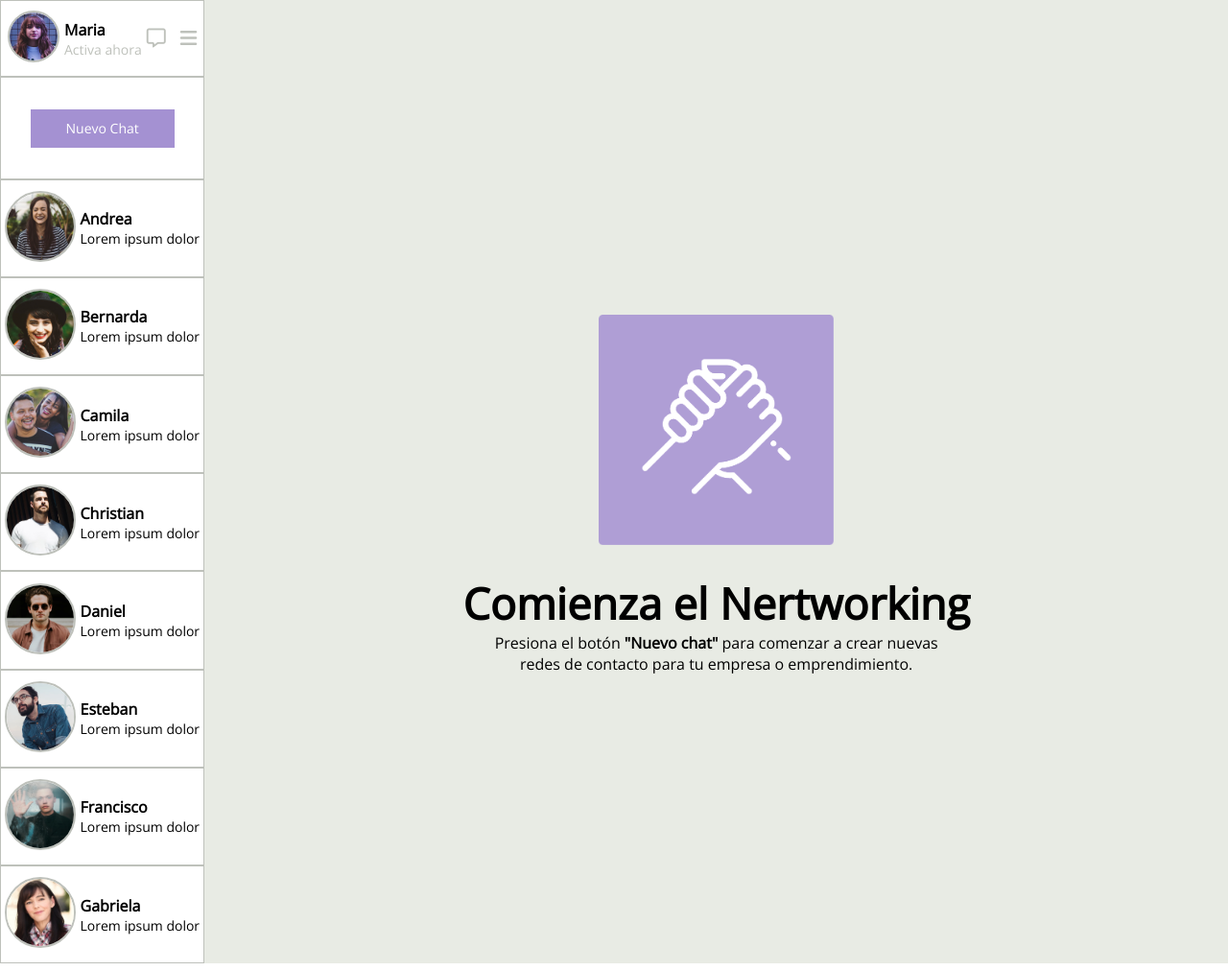
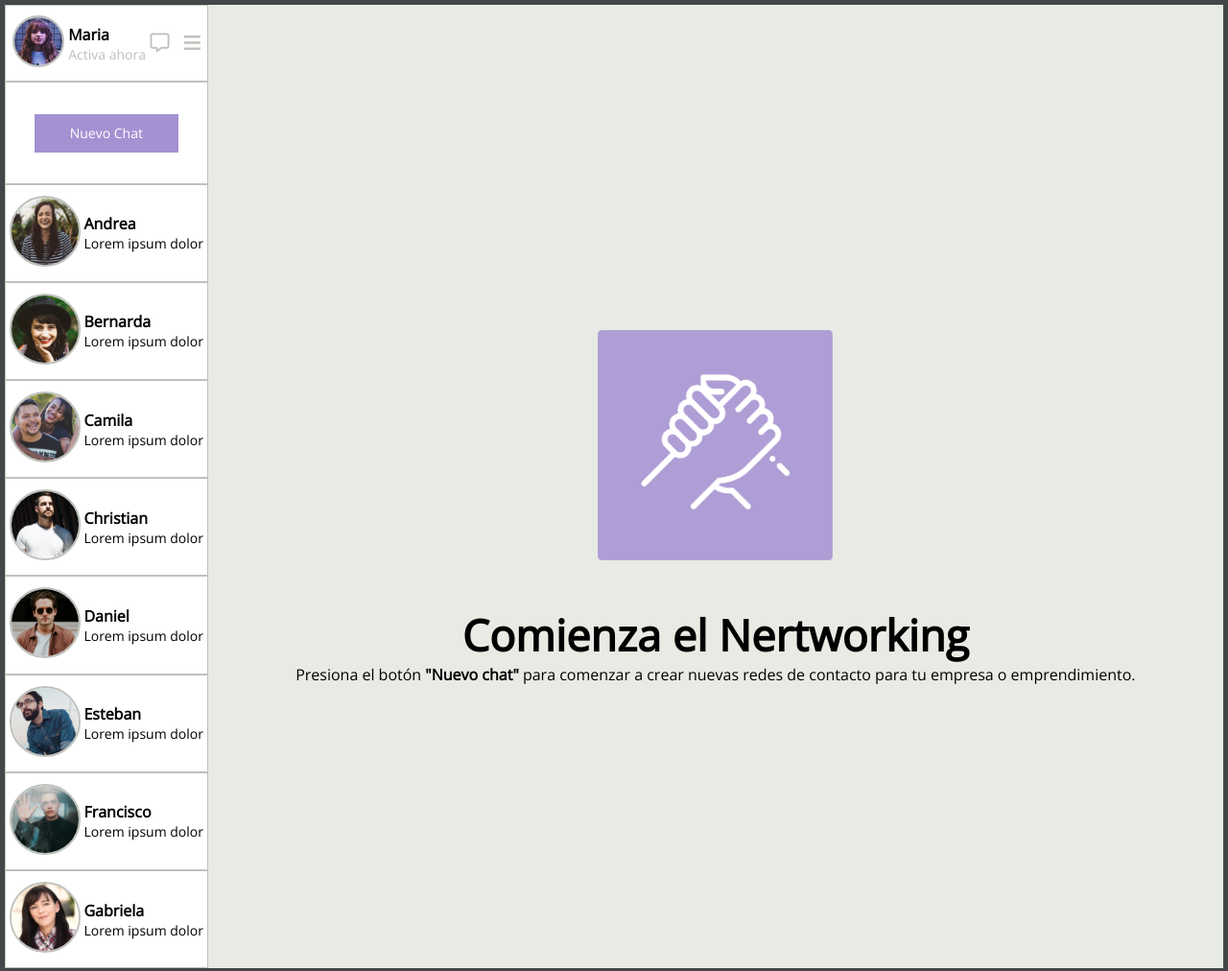
Before and after one commit to jpgit01/sistema-mensajeria, a plain HTML site: page index.html in a window 1280 px wide. Shown: the whole page at 96% size. Drawn offline with nearby package versions, Linux system fonts and the light colour scheme.

Commit message:
ajustes segun indicaciones del primer contacto

```diff
--- a/assets/css/style.css
+++ b/assets/css/style.css
@@ -4,7 +4,9 @@ font-family: 'Open Sans', sans-serif;
 margin: 0;
 }
 body {
+    box-shadow: inset 0 0 0 5px #444749;
     margin: 0;
+    padding: 5px;
 }
 .item-button{
     display: flex;
@@ -35,13 +37,10 @@ button:focus{
 
 }
 .container {
-    padding: 0;
-    margin: 0;
     display: flex;
     flex-wrap: wrap;
     width: 100%;
     height: auto;
-
 }
 
 .item-primero,
@@ -57,6 +56,7 @@ button:focus{
 }
 .principal {
     display: flex;
+    flex-direction: column;
     justify-content: center;
     align-items: center;
     background-color: #e8ebe4;
--- a/index.html
+++ b/index.html
@@ -107,7 +107,7 @@
             <div class="hand">
                 <img class="img-principal" src="assets/images/hand.png" alt="">
                 <h1 class="large">Comienza el Nertworking</h1>
-                <p>Presiona el botón <b>"Nuevo chat"</b> para comenzar a crear nuevas<br> redes de contacto para tu
+                <p class="medium">Presiona el botón <b>"Nuevo chat"</b> para comenzar a crear nuevas redes de contacto para tu
                     empresa o emprendimiento.</p>
             </div>
         </section>
```
